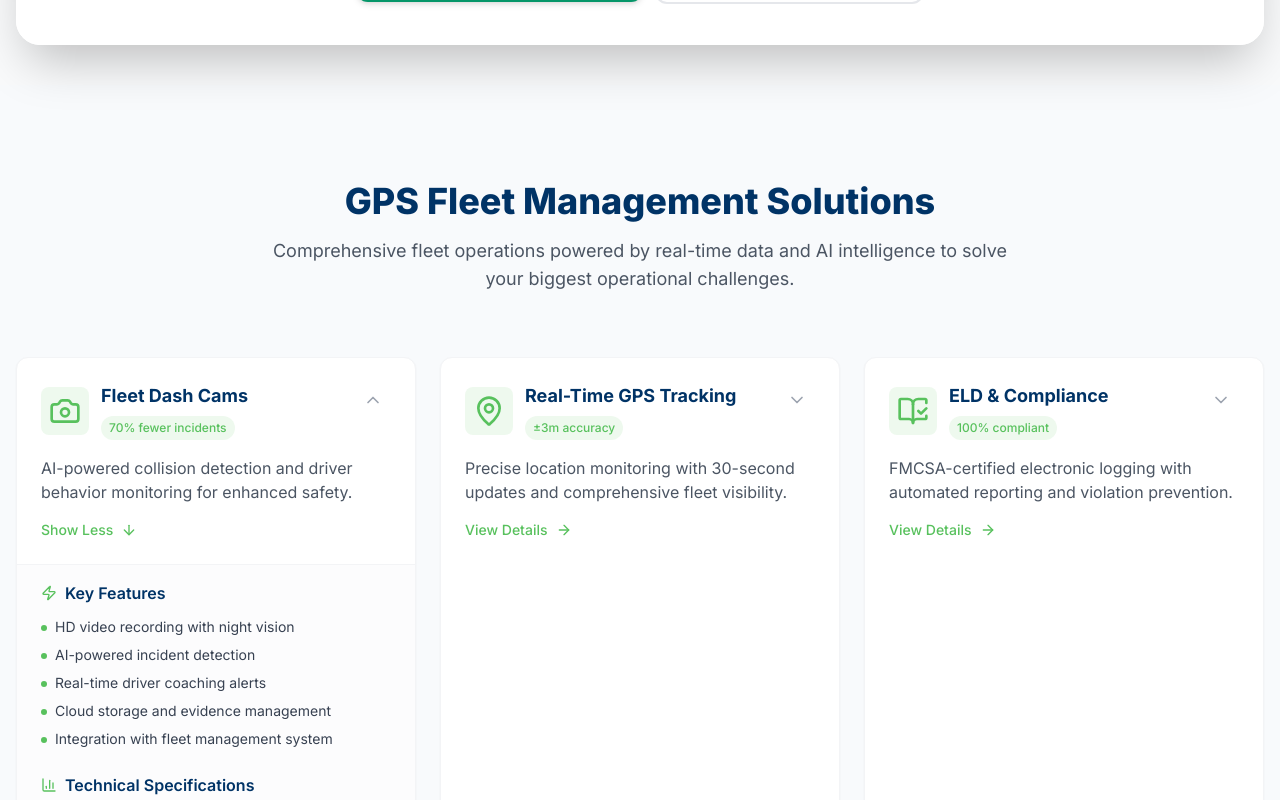
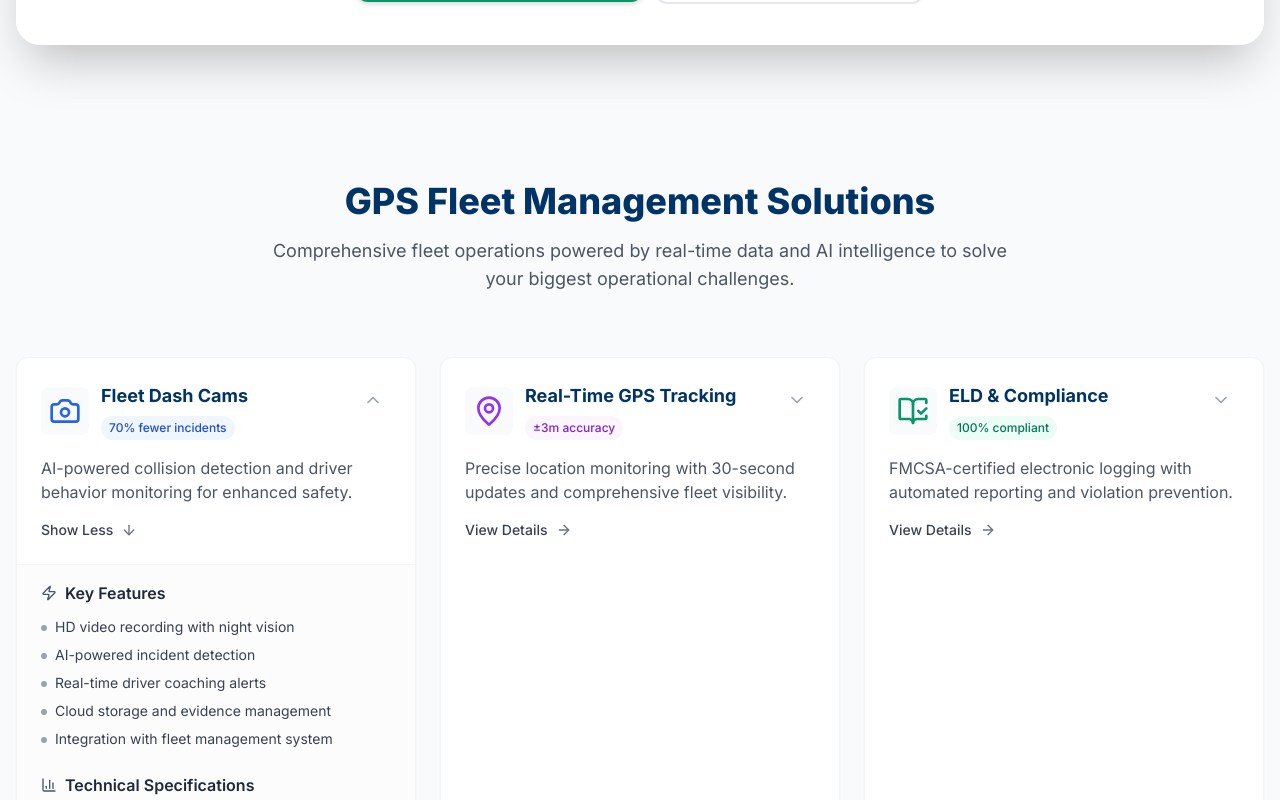
Before and after one commit to Bahareh-Esteki/fleetinfinity, a Next.js app: page / in a window 1280 px wide. Both pictures are taken after a click on the button 373 px from the left and 8791 px from the top of the page. Shown: the part 8391-9191 px from the top of the page. Built offline with nearby package versions, Linux system fonts and the light colour scheme.

Commit message:
homepage building

```diff
--- a/app/components/HighlightsSection.js
+++ b/app/components/HighlightsSection.js
@@ -25,11 +25,12 @@ const GPSFleetSolutions = () => {
   const solutions = [
     {
       id: "dashcams",
-      icon: <Camera className="w-8 h-8 text-brand-green" />,
+      icon: <Camera className="w-8 h-8 text-blue-600" />,
       title: "Fleet Dash Cams",
       description:
         "AI-powered collision detection and driver behavior monitoring for enhanced safety.",
       metric: "70% fewer incidents",
+      metricColor: "bg-blue-50 text-blue-700",
       features: [
         "HD video recording with night vision",
         "AI-powered incident detection",
@@ -46,11 +47,12 @@ const GPSFleetSolutions = () => {
     },
     {
       id: "tracking",
-      icon: <MapPin className="w-8 h-8 text-brand-green" />,
+      icon: <MapPin className="w-8 h-8 text-purple-600" />,
       title: "Real-Time GPS Tracking",
       description:
         "Precise location monitoring with 30-second updates and comprehensive fleet visibility.",
       metric: "±3m accuracy",
+      metricColor: "bg-purple-50 text-purple-700",
       features: [
         "Real-time location with 30s updates",
         "Multi-constellation GNSS support",
@@ -67,11 +69,12 @@ const GPSFleetSolutions = () => {
     },
     {
       id: "compliance",
-      icon: <BookOpenCheck className="w-8 h-8 text-brand-green" />,
+      icon: <BookOpenCheck className="w-8 h-8 text-emerald-600" />,
       title: "ELD & Compliance",
       description:
         "FMCSA-certified electronic logging with automated reporting and violation prevention.",
       metric: "100% compliant",
+      metricColor: "bg-emerald-50 text-emerald-700",
       features: [
         "FMCSA-certified ELD solution",
         "Automated HOS tracking",
@@ -88,11 +91,12 @@ const GPSFleetSolutions = () => {
     },
     {
       id: "routing",
-      icon: <Route className="w-8 h-8 text-brand-green" />,
+      icon: <Route className="w-8 h-8 text-orange-600" />,
       title: "Smart Route Optimization",
       description:
         "AI-powered routing that reduces fuel costs and improves delivery efficiency.",
       metric: "25% fuel savings",
+      metricColor: "bg-orange-50 text-orange-700",
       features: [
         "Multi-stop route optimization",
         "Real-time traffic integration",
@@ -109,11 +113,12 @@ const GPSFleetSolutions = () => {
     },
     {
       id: "fuel",
-      icon: <Fuel className="w-8 h-8 text-brand-green" />,
+      icon: <Fuel className="w-8 h-8 text-red-600" />,
       title: "Fuel Management",
       description:
         "Monitor consumption, detect theft, and optimize fuel efficiency across your fleet.",
       metric: "20% cost reduction",
+      metricColor: "bg-red-50 text-red-700",
       features: [
         "Real-time fuel level monitoring",
         "Theft and unusual consumption alerts",
@@ -130,11 +135,12 @@ const GPSFleetSolutions = () => {
     },
     {
       id: "driver",
-      icon: <UserCheck className="w-8 h-8 text-brand-green" />,
+      icon: <UserCheck className="w-8 h-8 text-indigo-600" />,
       title: "Driver Performance",
       description:
         "Comprehensive driver monitoring with safety scoring and coaching tools.",
       metric: "40% safer driving",
+      metricColor: "bg-indigo-50 text-indigo-700",
       features: [
         "Driver safety scoring system",
         "Harsh driving event detection",
@@ -188,14 +194,16 @@ const GPSFleetSolutions = () => {
               <div className="p-6">
                 <div className="flex items-start justify-between mb-4">
                   <div className="flex items-center gap-3">
-                    <div className="p-2 bg-brand-green/10 rounded-lg">
+                    <div className="p-2 bg-gray-50 rounded-lg">
                       {solution.icon}
                     </div>
                     <div className="flex-1">
                       <h3 className="text-lg font-bold text-brand-dark-blue mb-1">
                         {solution.title}
                       </h3>
-                      <div className="inline-flex items-center px-2 py-1 bg-brand-green/10 text-brand-green text-xs font-medium rounded-full">
+                      <div
+                        className={`inline-flex items-center px-2 py-1 ${solution.metricColor} text-xs font-medium rounded-full`}
+                      >
                         {solution.metric}
                       </div>
                     </div>
@@ -224,11 +232,11 @@ const GPSFleetSolutions = () => {
                 {/* Expand/Collapse Button */}
                 <button
                   onClick={() => toggleCard(solution.id)}
-                  className="w-full text-left font-medium text-brand-green hover:text-brand-green-dark flex items-center gap-2 group text-sm"
+                  className="w-full text-left font-medium text-gray-700 hover:text-gray-900 flex items-center gap-2 group text-sm"
                 >
                   {expandedCard === solution.id ? "Show Less" : "View Details"}
                   <ArrowRight
-                    className={`w-4 h-4 transition-transform ${
+                    className={`w-4 h-4 text-gray-500 transition-transform ${
                       expandedCard === solution.id
                         ? "rotate-90"
                         : "group-hover:translate-x-1"
@@ -250,14 +258,14 @@ const GPSFleetSolutions = () => {
                     <div className="p-6 pt-4 bg-gray-50/50">
                       {/* Key Features */}
                       <div className="mb-6">
-                        <h4 className="font-semibold text-brand-dark-blue mb-3 flex items-center gap-2">
-                          <Zap className="w-4 h-4 text-brand-green" />
+                        <h4 className="font-semibold text-gray-800 mb-3 flex items-center gap-2">
+                          <Zap className="w-4 h-4 text-gray-600" />
                           Key Features
                         </h4>
                         <div className="space-y-2">
                           {solution.features.map((feature, idx) => (
                             <div key={idx} className="flex items-start gap-2">
-                              <div className="w-1.5 h-1.5 bg-brand-green rounded-full mt-2 flex-shrink-0" />
+                              <div className="w-1.5 h-1.5 bg-gray-400 rounded-full mt-2 flex-shrink-0" />
                               <span className="text-gray-700 text-sm">
                                 {feature}
                               </span>
@@ -268,8 +276,8 @@ const GPSFleetSolutions = () => {
 
                       {/* Technical Specs */}
                       <div>
-                        <h4 className="font-semibold text-brand-dark-blue mb-3 flex items-center gap-2">
-                          <BarChart3 className="w-4 h-4 text-brand-green" />
+                        <h4 className="font-semibold text-gray-800 mb-3 flex items-center gap-2">
+                          <BarChart3 className="w-4 h-4 text-gray-600" />
                           Technical Specifications
                         </h4>
                         <div className="grid grid-cols-1 gap-2">
```
